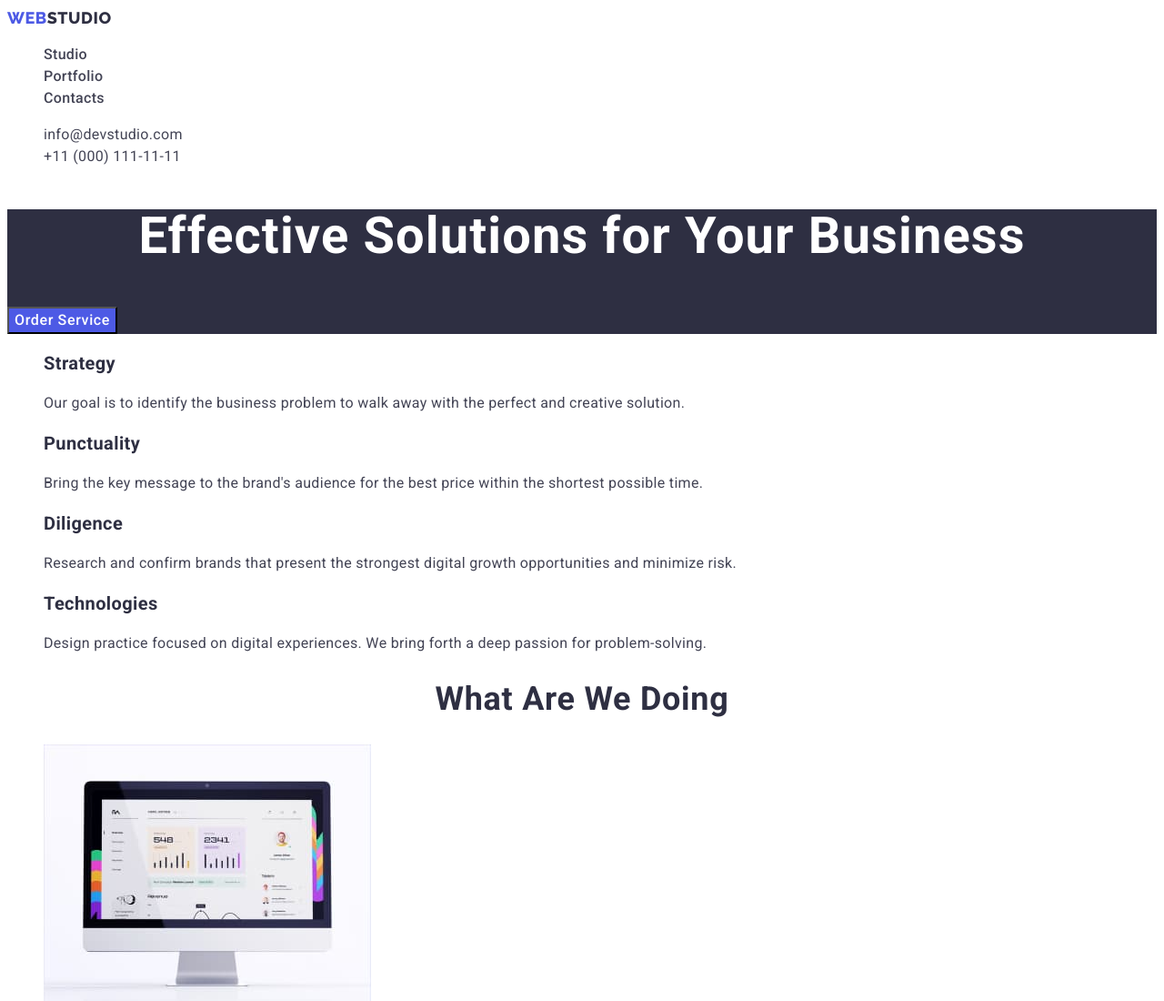
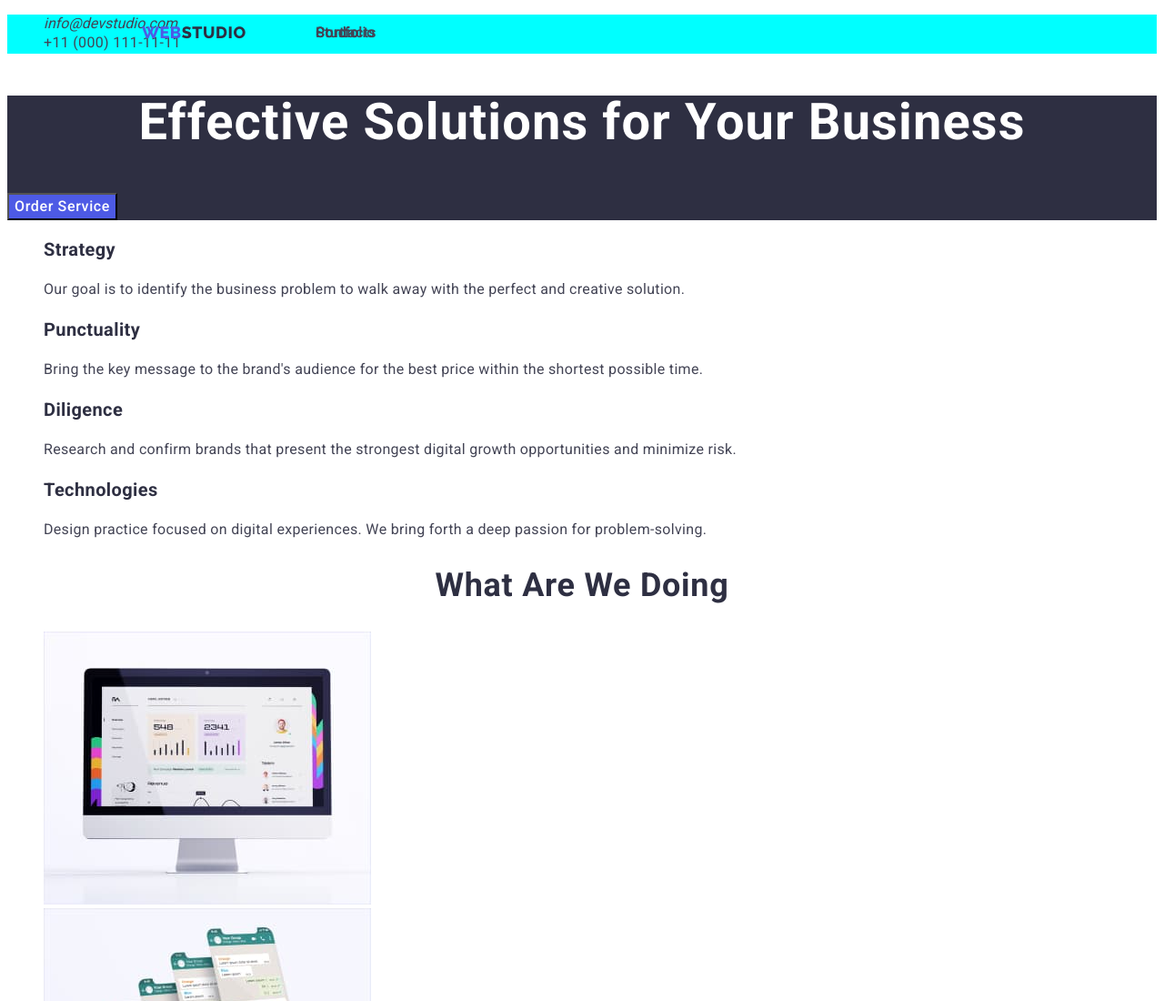
Before and after one commit to Olexandr597/goit-markup-hw-03, a plain HTML site: page index.html in a window 1280 px wide. Shown: the top 1100 px of the page at 91% size. Drawn offline with Linux system fonts and the light colour scheme.

Commit message:
attempts

```diff
--- a/css/styles.css
+++ b/css/styles.css
@@ -31,7 +31,8 @@ background: #F4F4FD;
     --text-color-gray: #434455;
 }
 /*-----------------------------------------------------HERE-----------------------------------------------*/
-.head {background-color: #FFFFFF;
+.head {
+background-color: aqua;
 }
 .webstudio {
 font-family: 'Raleway';
@@ -43,13 +44,36 @@ align-items: center;
 letter-spacing: 0.03em;
 text-transform: uppercase;
 color: var(--text-color-dark);
+
+display: flex;
+flex-direction: row;
+align-items: flex-start;
+padding: 0px;
+position: absolute;
+width: 115px;
+height: 24px;
+left: 156px;
+top: 24px;
 }
 .color-web{
-    color: #4D5AE5;
-    font-family: 'Raleway';
+color: #4D5AE5;
+font-family: 'Raleway';
 }
 .color-web:hover{
- color: #404BBF;}
+ color: #404BBF;
+}
+ .nav{
+display: flex;
+flex-direction: row;
+align-items: flex-start;
+padding: 0px;
+gap: 40px;
+position: absolute;
+width: 261px;
+height: 24px;
+left: 347px;
+top: 24px;
+ }
 
 .head-nav {
 font-family: 'Roboto', sans-serif;
@@ -59,7 +83,7 @@ line-height: 1.5;
 letter-spacing: 0.02em;
 color: var(--text-color-dark)
 }
-.navigation {
+.navigation {}
 }
 .mail {
 font-family: 'Roboto', sans-serif;
--- a/index.html
+++ b/index.html
@@ -15,10 +15,10 @@
 <header class="head">
     <nav>
     <a class="webstudio" href="./index.html"> <span class="color-web">Web</span> studio</a>
-    <ul>
-        <li class="head-nav"><a href="./index.html">Studio</a></li>
-        <li class="head-nav"><a href="./portfolio.html">Portfolio</a></li>
-        <li class="head-nav"><a href="">Contacts</a></li>
+    <ul class="head-nav">
+        <li class="studio  nav"><a href="./index.html">Studio</a></li>
+        <li class="portfolio nav"><a href="./portfolio.html">Portfolio</a></li>
+        <li class="contacts nav"><a href="">Contacts</a></li>
     </ul>
     </nav>
 <address class="navigation">
```
Also changed, not shown: portfolio.html (+4 -4 lines).
